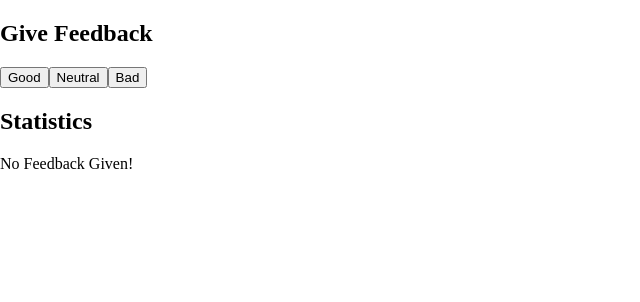
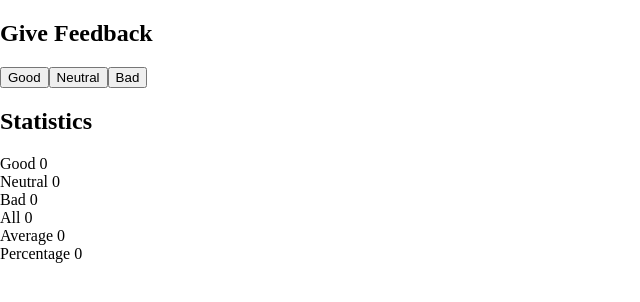
Before and after one commit to xarrijorge/fullstackopen, a React (Create React App) app in the folder part1/unicafe/: page / in a window 1280 px wide. Shown: the top 302 px of the page, without its empty margins (0-640 px from the left). Built offline with nearby package versions, Linux system fonts and the light colour scheme.

Commit message:
Move stats to a singular function component

```diff
--- a/part1/unicafe/src/index.js
+++ b/part1/unicafe/src/index.js
@@ -2,39 +2,13 @@ import React, { Fragment, useState } from 'react';
 import ReactDOM from 'react-dom';
 import './index.css';
 
-const Statistics = props => {
-  const good = props.good;
-  const bad = props.bad;
-  const neutral = props.neutral;
-  const stats = props.stats;
-
-  const all = stats.length;
-  const avg = (good * 1 + bad * -1) / all;
-  const perc = (good * 100) / all || 0;
-
-  return stats.length > 0 ? (
+const Statistic = ({ text, value }) => {
+  return (
     <ul>
       <li>
-        good <span>{good}</span>
-      </li>
-      <li>
-        neutral <span>{neutral}</span>
-      </li>
-      <li>
-        bad <span>{bad}</span>
-      </li>
-      <li>
-        all <span>{all}</span>
-      </li>
-      <li>
-        average <span>{avg}</span>
-      </li>
-      <li>
-        positive <span>{perc}</span> %
+        {text} <span>{value}</span>
       </li>
     </ul>
-  ) : (
-    'No Feedback Given!'
   );
 };
 
@@ -47,6 +21,9 @@ const App = () => {
   const [neutral, setNeutral] = useState(0);
   const [bad, setBad] = useState(0);
   const [stats, setStats] = useState([]);
+  const all = stats.length;
+  const avg = (good * 1 + bad * -1) / all || 0;
+  const perc = (good * 100) / all || 0;
 
   const setToGood = () => {
     setStats(stats.concat('G'));
@@ -68,7 +45,12 @@ const App = () => {
       <Button text="Neutral" handleClick={() => setToNeutral()} />
       <Button text="Bad" handleClick={() => setToBad()} />
       <h2>Statistics</h2>
-      <Statistics stats={stats} good={good} bad={bad} neutral={neutral} />
+      <Statistic text="Good" value={good} />
+      <Statistic text="Neutral" value={neutral} />
+      <Statistic text="Bad" value={bad} />
+      <Statistic text="All" value={all} />
+      <Statistic text="Average" value={avg} />
+      <Statistic text="Percentage" value={perc} />
     </Fragment>
   );
 };
```
